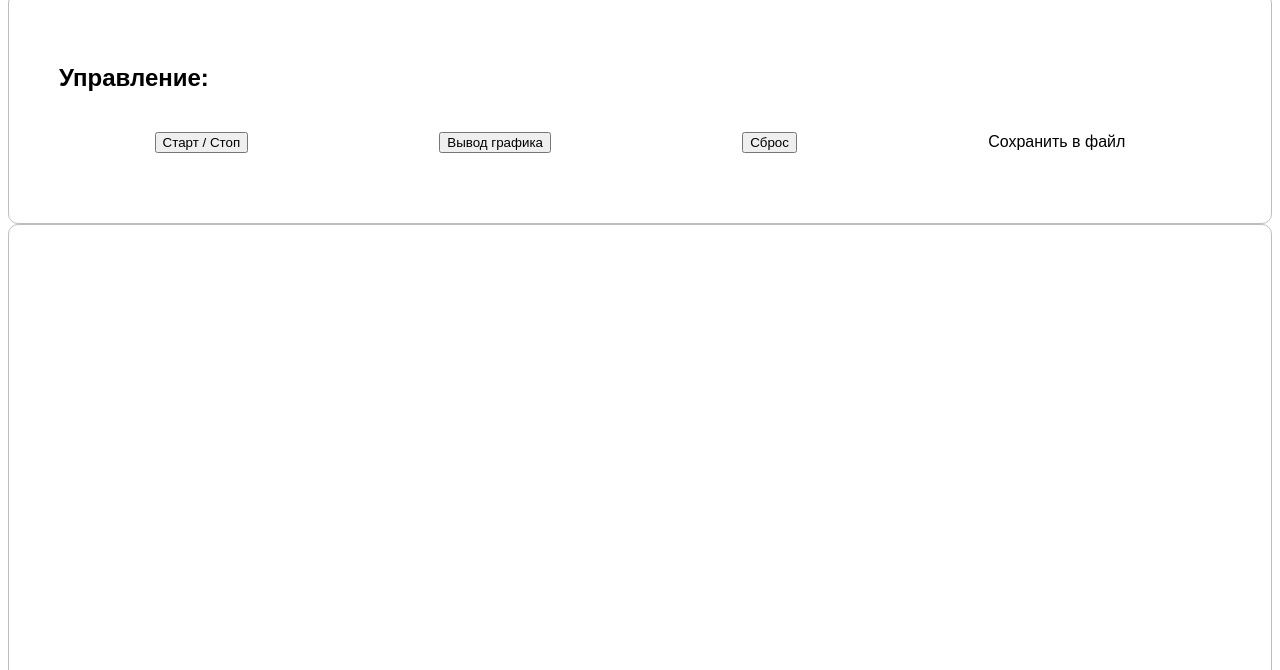
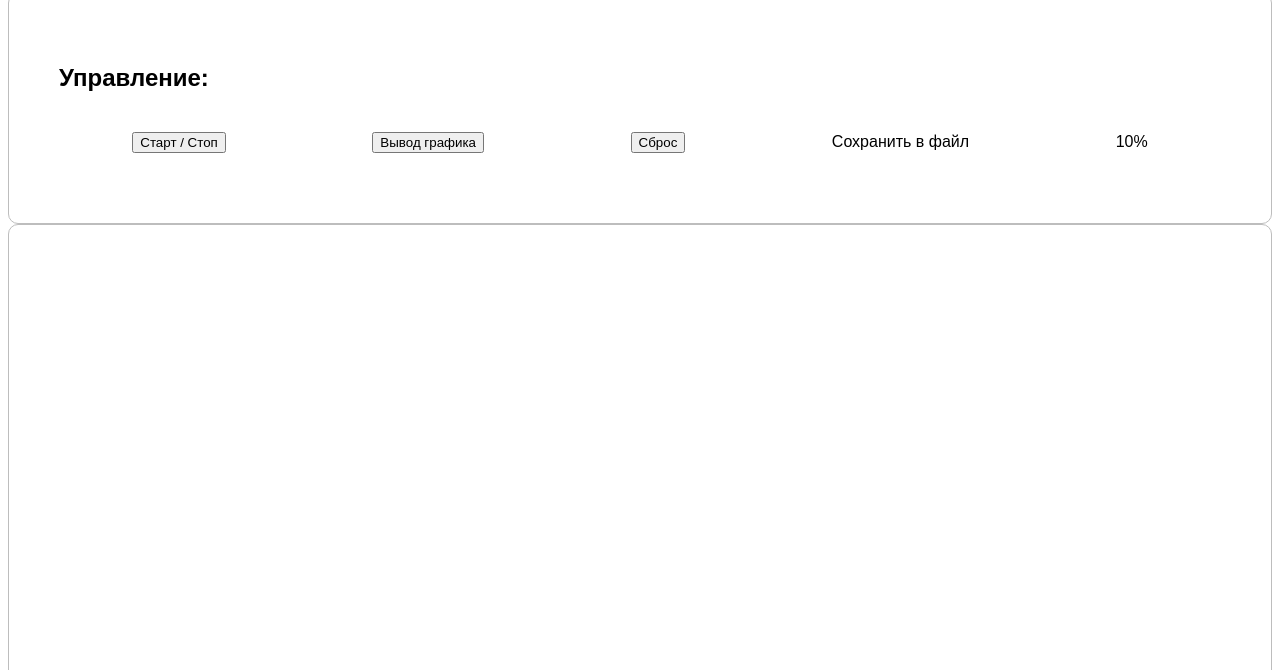
Before and after one commit to Smart-Starts/x-ray-viewer, a website: page source/index.html in a window 1280 px wide. Shown: the part 130-800 px from the top of the page. Drawn offline with Linux system fonts and the light colour scheme.

Commit message:
Добавили ProgressBar

```diff
--- a/source/css/style.css
+++ b/source/css/style.css
@@ -221,3 +221,15 @@ h2 {
     transform: rotateZ(360deg);
   }
 }
+.Progress{
+  margin-top:  var(--main-padding);
+  width: 100%;
+}
+.myBar {
+  width: 10%;
+  height: 30px;
+  background-color: #04AA6D;
+  text-align: center; /* To center it horizontally (if you want) */
+  line-height: 30px; /* To center it vertically */
+  color: white;
+}
--- a/source/index.html
+++ b/source/index.html
@@ -23,6 +23,9 @@
           <button id="button-graph">Вывод графика</button>
           <button id="button-reset">Сброс</button>
           <a id="button-save">Сохранить в файл</a>
+          <div class = 'Progress' id="myProgress">
+            <div class = 'bar' id="myBar">10%</div>
+          </div>
         </div>
       </div>
     </section>
```
Also changed, not shown: fs/index.html (+3 -0 lines), fs/css/style.min.css.
